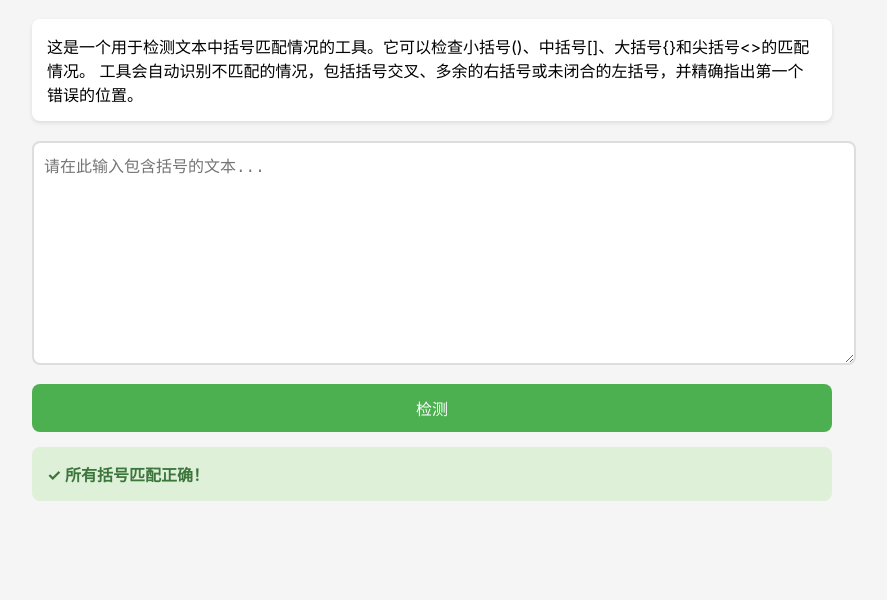
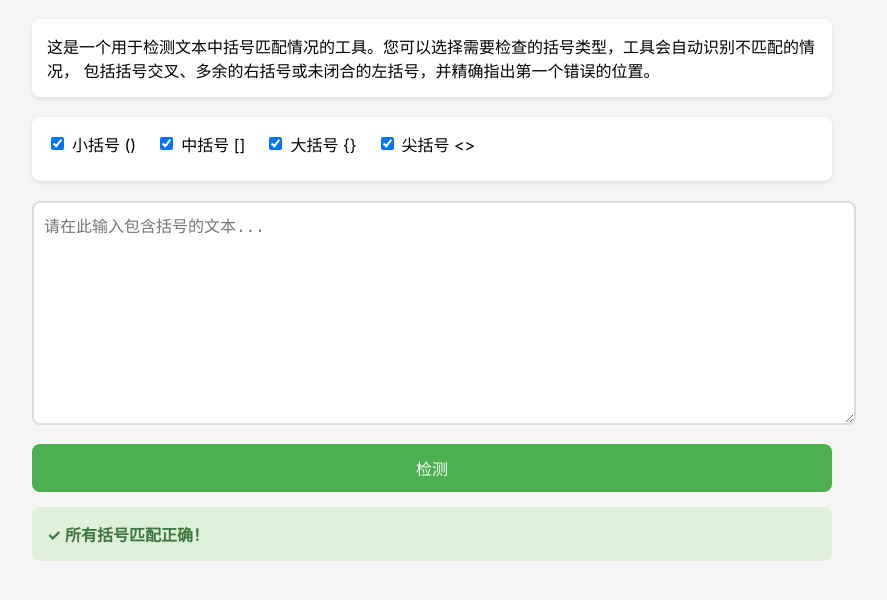
Before and after one commit to TCreopargh/TCreopargh.github.io, a plain HTML site: page brackets.html in a window 1280 px wide. Both pictures are taken after a click on the button "检测". Shown: the part 70-670 px from the top of the page, without its empty margins (208-1095 px from the left). Drawn offline with Linux system fonts and the light colour scheme.

Commit message:
Update brackets.html

```diff
--- a/brackets.html
+++ b/brackets.html
@@ -22,6 +22,23 @@
             border-radius: 8px;
             margin-bottom: 20px;
             box-shadow: 0 2px 4px rgba(0,0,0,0.1);
+        }
+        .controls {
+            background-color: #fff;
+            padding: 15px;
+            border-radius: 8px;
+            margin-bottom: 20px;
+            box-shadow: 0 2px 4px rgba(0,0,0,0.1);
+        }
+        .checkbox-group {
+            display: flex;
+            gap: 20px;
+            margin-bottom: 10px;
+        }
+        .checkbox-item {
+            display: flex;
+            align-items: center;
+            gap: 5px;
         }
         textarea {
             width: 100%;
@@ -67,8 +84,28 @@
 <body>
     <h1>括号匹配检测器</h1>
     <div class="description">
-        这是一个用于检测文本中括号匹配情况的工具。它可以检查小括号()、中括号[]、大括号{}和尖括号&lt;&gt;的匹配情况。
-        工具会自动识别不匹配的情况，包括括号交叉、多余的右括号或未闭合的左括号，并精确指出第一个错误的位置。
+        这是一个用于检测文本中括号匹配情况的工具。您可以选择需要检查的括号类型，工具会自动识别不匹配的情况，
+        包括括号交叉、多余的右括号或未闭合的左括号，并精确指出第一个错误的位置。
+    </div>
+    <div class="controls">
+        <div class="checkbox-group">
+            <label class="checkbox-item">
+                <input type="checkbox" id="checkParentheses" checked>
+                <span>小括号 ()</span>
+            </label>
+            <label class="checkbox-item">
+                <input type="checkbox" id="checkSquare" checked>
+                <span>中括号 []</span>
+            </label>
+            <label class="checkbox-item">
+                <input type="checkbox" id="checkCurly" checked>
+                <span>大括号 {}</span>
+            </label>
+            <label class="checkbox-item">
+                <input type="checkbox" id="checkAngle" checked>
+                <span>尖括号 &lt;&gt;</span>
+            </label>
+        </div>
     </div>
     <textarea id="input" placeholder="请在此输入包含括号的文本..."></textarea>
     <button onclick="checkBrackets()">检测</button>
@@ -79,15 +116,24 @@
             const input = document.getElementById('input').value;
             const lines = input.split('\n');
             const stack = [];
-            let lineNo = 1;
-            let charNo = 1;
 
-            const pairs = {
-                '(': ')',
-                '[': ']',
-                '{': '}',
-                '<': '>'
-            };
+            // 获取选中的括号类型
+            const checkParentheses = document.getElementById('checkParentheses').checked;
+            const checkSquare = document.getElementById('checkSquare').checked;
+            const checkCurly = document.getElementById('checkCurly').checked;
+            const checkAngle = document.getElementById('checkAngle').checked;
+
+            // 根据选择构建括号对
+            const pairs = {};
+            if (checkParentheses) pairs['('] = ')';
+            if (checkSquare) pairs['['] = ']';
+            if (checkCurly) pairs['{'] = '}';
+            if (checkAngle) pairs['<'] = '>';
+
+            // 构建需要检查的括号字符串
+            const openBrackets = Object.keys(pairs).join('');
+            const closeBrackets = Object.values(pairs).join('');
+            const allBrackets = openBrackets + closeBrackets;
 
             // 用于记录每个括号的位置
             const positions = [];
@@ -98,7 +144,7 @@
                 const line = lines[i];
                 for (let j = 0; j < line.length; j++) {
                     const char = line[j];
-                    if ('([{<>)}]'.includes(char)) {
+                    if (allBrackets.includes(char)) {
                         positions.push({
                             char: char,
                             line: i + 1,
@@ -115,7 +161,7 @@
             for (let pos of positions) {
                 const char = pos.char;
 
-                if ('([{<'.includes(char)) {
+                if (openBrackets.includes(char)) {
                     stack.push(pos);
                 } else {
                     if (stack.length === 0) {
```
